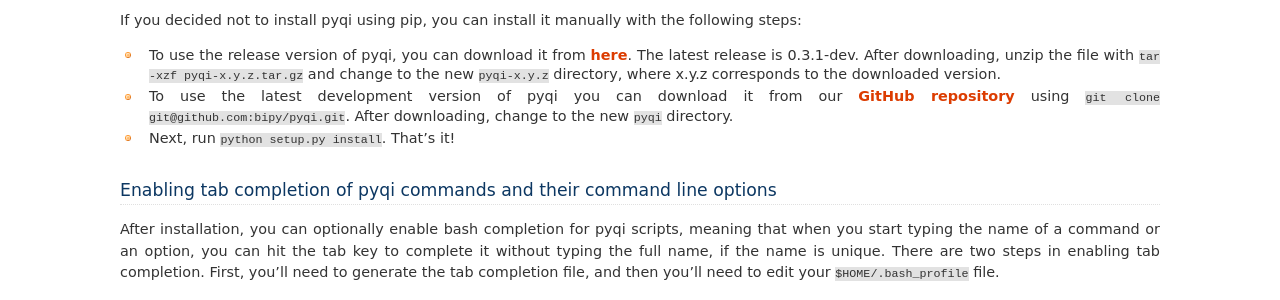
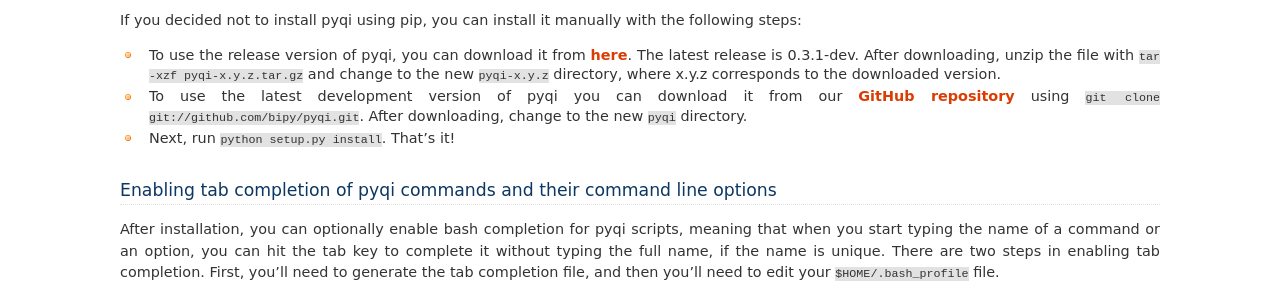
Before and after one commit to biocore/pyqi, a Sphinx documentation site: the page built from doc/install/index.rst, in a window 1280 px wide. Shown: the part 627-927 px from the top of the page. Built offline with Sphinx 7.4.7, drawn with Linux system fonts in a browser that asks for light colours.

```diff
--- a/doc/install/index.rst
+++ b/doc/install/index.rst
@@ -27,7 +27,7 @@ If you decided not to install pyqi using pip, you can install it manually with t
 
 * To use the release version of pyqi, you can download it from `here <https://pypi.python.org/pypi/pyqi/>`_. The latest release is |release|. After downloading, unzip the file with ``tar -xzf pyqi-x.y.z.tar.gz`` and change to the new ``pyqi-x.y.z`` directory, where x.y.z corresponds to the downloaded version.
 
-* To use the latest development version of pyqi you can download it from our `GitHub repository <https://github.com/bipy/pyqi>`_ using ``git clone git@github.com:bipy/pyqi.git``. After downloading, change to the new ``pyqi`` directory.
+* To use the latest development version of pyqi you can download it from our `GitHub repository <https://github.com/bipy/pyqi>`_ using ``git clone git://github.com/bipy/pyqi.git``. After downloading, change to the new ``pyqi`` directory.
 
 * Next, run ``python setup.py install``. That's it!
 
```
